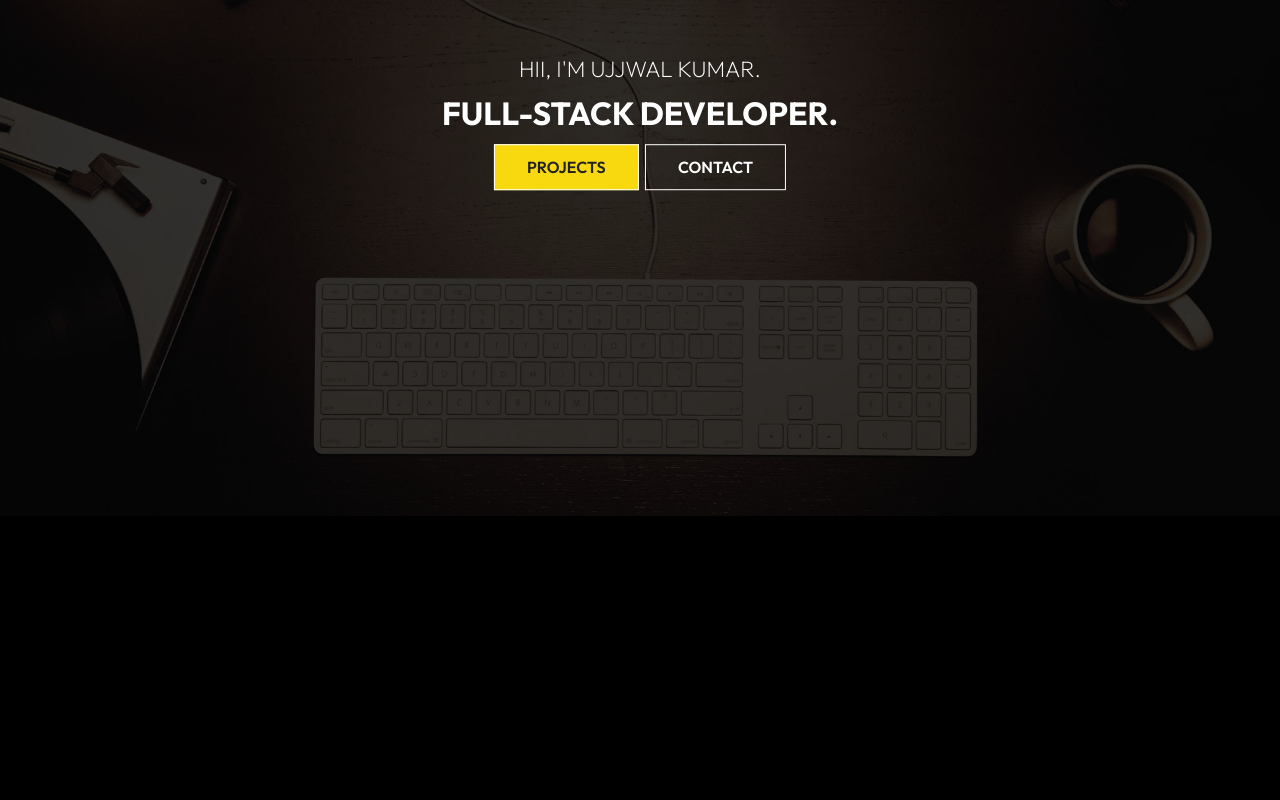
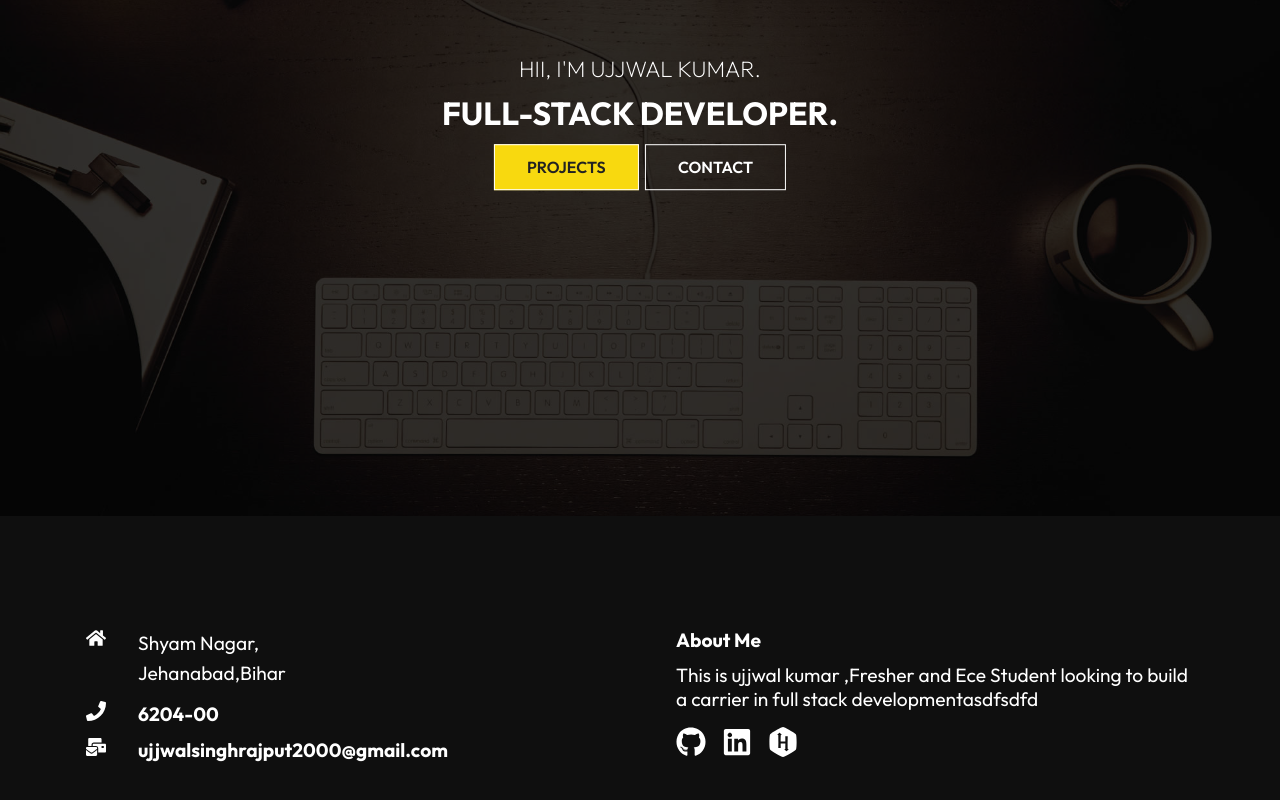
Before and after one commit to ujjwal002/uj-portfolio, a React (Vite) app: page / in a window 1280 px wide. Shown: the part 284-1084 px from the top of the page. Before the commit the page ends 804 px from the top, so only its background shows below. Built offline with nearby package versions, Linux system fonts and the light colour scheme.

Commit message:
Added footer section

```diff
--- /dev/null
+++ b/src/components/Footer.jsx
@@ -0,0 +1,70 @@
+import React from "react";
+import "./footer.css";
+import {
+  FaHome,
+  FaPhone,
+  FaMailBulk,
+  FaGithub,
+  FaLinkedinIn,
+  FaHackerrank,
+  FaLinkedin,
+} from "react-icons/fa";
+function Footer() {
+  return (
+    <div className="footer">
+      <div className="footer-container">
+        <div className="left">
+          <div className="loacation">
+            <FaHome size={20} style={{ color: "#fff", marginRight: "2rem" }} />
+            <div>
+              <p>Shyam Nagar,</p>
+              <p>Jehanabad,Bihar</p>
+            </div>
+          </div>
+          <div className="phone">
+            <h4>
+              <FaPhone
+                size={20}
+                style={{ color: "#fff", marginRight: "2rem" }}
+              />
+              6204-00
+            </h4>
+          </div>
+          <div className="email">
+            <h4>
+              <FaMailBulk
+                size={20}
+                style={{ color: "#fff", marginRight: "2rem" }}
+              />
+              ujjwalsinghrajput2000@gmail.com
+            </h4>
+          </div>
+        </div>
+
+        <div className="right">
+          <h4>About Me</h4>
+          <p>
+            This is ujjwal kumar ,Fresher and Ece Student looking to build a
+            carrier in full stack developmentasdfsdfd
+          </p>
+          <div className="social">
+            <FaGithub
+              size={30}
+              style={{ color: "#fff", marginRight: "1rem" }}
+            />
+            <FaLinkedin
+              size={30}
+              style={{ color: "#fff", marginRight: "1rem" }}
+            />
+            <FaHackerrank
+              size={30}
+              style={{ color: "#fff", marginRight: "1rem" }}
+            />
+          </div>
+        </div>
+      </div>
+    </div>
+  );
+}
+
+export default Footer;
--- a/src/components/HeroImgStyle.css
+++ b/src/components/HeroImgStyle.css
@@ -43,7 +43,7 @@
 .content .btn {
   margin: 1rem 0.2rem;
 }
-@media screen and (max-width: 640px) {
+@media screen and (max-width: 800px) {
   .hero .content h1 {
     font-size: 1.5rem;
   }
--- a/src/components/Navbar.jsx
+++ b/src/components/Navbar.jsx
@@ -20,7 +20,7 @@ const Navbar = () => {
   return (
     <div className={color ? "header header-bg" : "header"}>
       <Link to="/">
-        <h1>UJ-Portfolio</h1>
+        <h1>UJ-Portfolio.</h1>
       </Link>
       <ul className={click ? "nav-menu active" : "nav-menu"}>
         <li>
--- /dev/null
+++ b/src/components/footer.css
@@ -0,0 +1,49 @@
+.footer {
+  width: 100%;
+  padding: 6rem 0;
+  background-color: rgba(19, 19, 19, 0.8);
+}
+.footer-container {
+  max-width: 1140px;
+  margin: auto;
+  display: grid;
+  grid-template-columns: repeat(2, 1fr);
+  grid-gap: 40px;
+}
+.left {
+  height: 100%;
+  max-width: 100%;
+  display: flex;
+  flex-direction: column;
+  padding: 1rem;
+}
+.loacation {
+  display: flex;
+  margin-bottom: 0.8rem;
+}
+.loacation p {
+  line-height: 30px;
+}
+.right {
+  height: 100%;
+  max-width: 100%;
+  display: flex;
+  flex-direction: column;
+  padding: 1rem;
+}
+.social {
+  margin-top: 1rem;
+}
+h4 {
+  font-size: 1.2rem;
+  padding-bottom: 0.7rem;
+}
+p {
+  font-size: 1.2rem;
+}
+
+@media screen and (max-width: 640px) {
+  .footer-container {
+    grid-template-columns: 1fr;
+  }
+}
--- a/src/routes/Home.jsx
+++ b/src/routes/Home.jsx
@@ -1,11 +1,13 @@
 import React from "react";
 import Navbar from "../components/Navbar";
 import HeroImg from "../components/HeroImg";
+import Footer from "../components/Footer";
 const Home = () => {
   return (
     <div>
       <Navbar />
       <HeroImg />
+      <Footer />
     </div>
   );
 };
```
